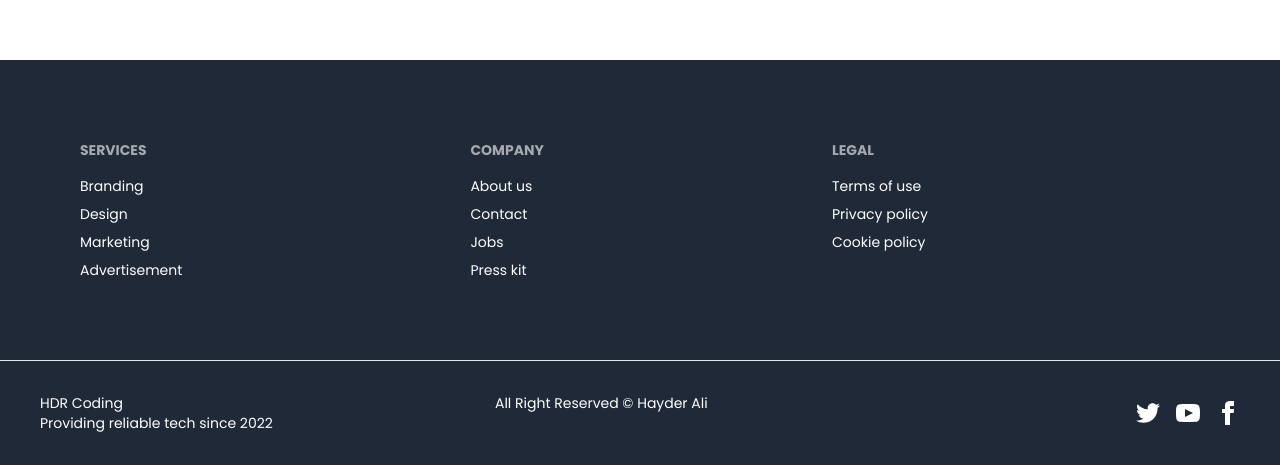
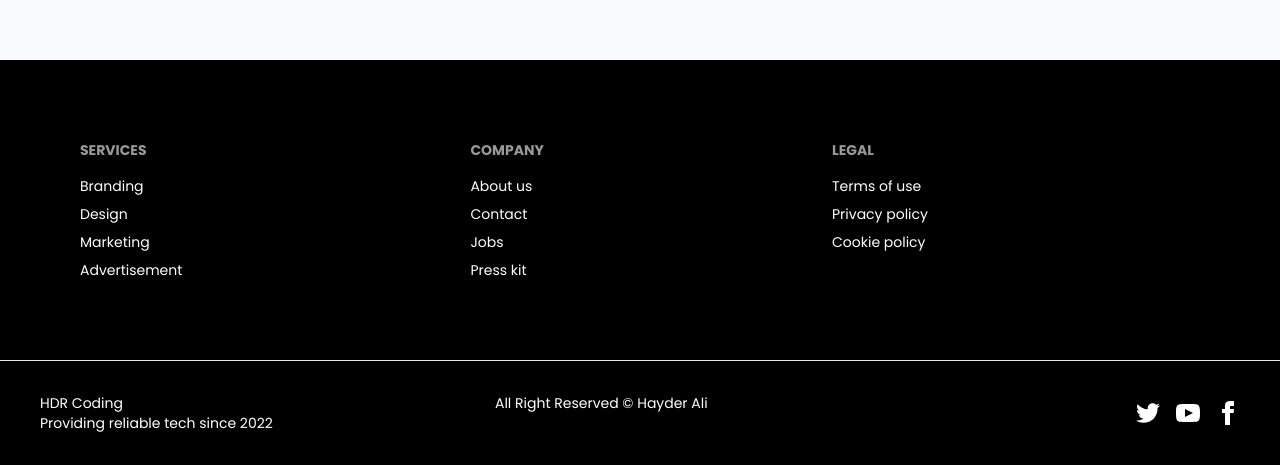
Before and after one commit to Hayder987/crowed-nest-client, a React (Vite) app: page / in a window 1280 px wide. Shown: the part 596-1061 px from the top of the page. Built offline with nearby package versions, Linux system fonts and the light colour scheme.

Commit message:
theme toggole created

```diff
--- a/package.json
+++ b/package.json
@@ -10,6 +10,7 @@
     "preview": "vite preview"
   },
   "dependencies": {
+    "prop-types": "^15.8.1",
     "react": "^18.3.1",
     "react-dom": "^18.3.1",
     "react-router": "^7.0.2"
--- /dev/null
+++ b/src/Context/UtilitiesProvider.jsx
@@ -0,0 +1,25 @@
+import PropTypes from "prop-types";
+import { createContext, useState } from "react";
+
+export const UtilitiContext = createContext(null)
+
+const UtilitiesProvider = ({children}) => {
+    const [theme, setTheme] = useState(true);
+
+    const utilitiesInfo ={
+        theme,
+        setTheme,
+    }
+
+    return (
+        <UtilitiContext.Provider value={utilitiesInfo}>
+            {children}
+        </UtilitiContext.Provider>
+    );
+};
+
+UtilitiesProvider.propTypes={
+    children:PropTypes.object
+}
+
+export default UtilitiesProvider;
--- a/src/Main-Layout/MainLayout.jsx
+++ b/src/Main-Layout/MainLayout.jsx
@@ -1,11 +1,15 @@
 import { Outlet } from "react-router";
 import NavBar from "../components/header/NavBar";
 import Footer from "../components/footer/Footer";
+import { useContext } from "react";
+import { UtilitiContext } from "../Context/UtilitiesProvider";
 
 
 const MainLayout = () => {
+    const {theme} = useContext(UtilitiContext)
+    console.log(theme)
     return (
-        <div>
+        <div className={`${theme?"light-theme":"dark-theme"}`}>
             <NavBar></NavBar>
             <div className="min-h-[70vh]">
                <Outlet></Outlet>
--- a/src/components/footer/Footer.jsx
+++ b/src/components/footer/Footer.jsx
@@ -1,7 +1,7 @@
 const Footer = () => {
   return (
     <div>
-      <footer className="footer bg-gray-800 text-white p-10 md:p-20">
+      <footer className="footer bg-black text-white p-10 md:p-20">
         <nav>
           <h6 className="footer-title">Services</h6>
           <a className="link link-hover">Branding</a>
@@ -23,7 +23,7 @@ const Footer = () => {
           <a className="link link-hover">Cookie policy</a>
         </nav>
       </footer>
-      <footer className="footer bg-gray-800 text-white border-base-300 border-t px-10 py-8">
+      <footer className="footer bg-black text-white border-base-300 border-t px-10 py-8">
         <aside className="grid-flow-col items-center">
 
           <p>
--- a/src/components/header/NavBar.jsx
+++ b/src/components/header/NavBar.jsx
@@ -1,4 +1,9 @@
+import { useContext } from "react";
+import { UtilitiContext } from "../../Context/UtilitiesProvider";
+
 const NavBar = () => {
+  const { theme, setTheme } = useContext(UtilitiContext);
+
   return (
     <div>
       <nav className="flex justify-between items-center px-2 py-4 md:w-11/12 mx-auto">
@@ -25,7 +30,8 @@ const NavBar = () => {
             </button>
           </div>
           {/* Toggle */}
-          <div className="">
+          <div onChange={()=>setTheme(!theme)} className="">
+            <form className="">
               <label className="swap swap-rotate">
                 <input
                   type="checkbox"
@@ -51,6 +57,7 @@ const NavBar = () => {
                   <path d="M21.64,13a1,1,0,0,0-1.05-.14,8.05,8.05,0,0,1-3.37.73A8.15,8.15,0,0,1,9.08,5.49a8.59,8.59,0,0,1,.25-2A1,1,0,0,0,8,2.36,10.14,10.14,0,1,0,22,14.05,1,1,0,0,0,21.64,13Zm-9.5,6.69A8.14,8.14,0,0,1,7.08,5.22v.27A10.15,10.15,0,0,0,17.22,15.63a9.79,9.79,0,0,0,2.1-.22A8.11,8.11,0,0,1,12.14,19.73Z" />
                 </svg>
               </label>
+            </form>
           </div>
         </div>
       </nav>
--- a/src/index.css
+++ b/src/index.css
@@ -7,3 +7,13 @@
 body{
   font-family: "Poppins", sans-serif;
 }
+
+.light-theme {
+  background-color: #F9FAFB;
+  color: #1F2937;
+}
+
+.dark-theme {
+  background-color: #1F2937;
+  color: #F9FAFB;
+}
--- a/src/main.jsx
+++ b/src/main.jsx
@@ -3,10 +3,13 @@ import { createRoot } from 'react-dom/client'
 import './index.css'
 import { router } from './router/router'
 import { RouterProvider } from 'react-router'
+import UtilitiesProvider from './Context/UtilitiesProvider'
 
 
 createRoot(document.getElementById('root')).render(
   <StrictMode>
-   <RouterProvider router={router}></RouterProvider>
+   <UtilitiesProvider>
+     <RouterProvider router={router}></RouterProvider>
+   </UtilitiesProvider>
   </StrictMode>,
 )
```
Also changed, not shown: 1 other file (tests, documents, lock files or other folders). Lines whose indentation alone changed are shown as unchanged.
